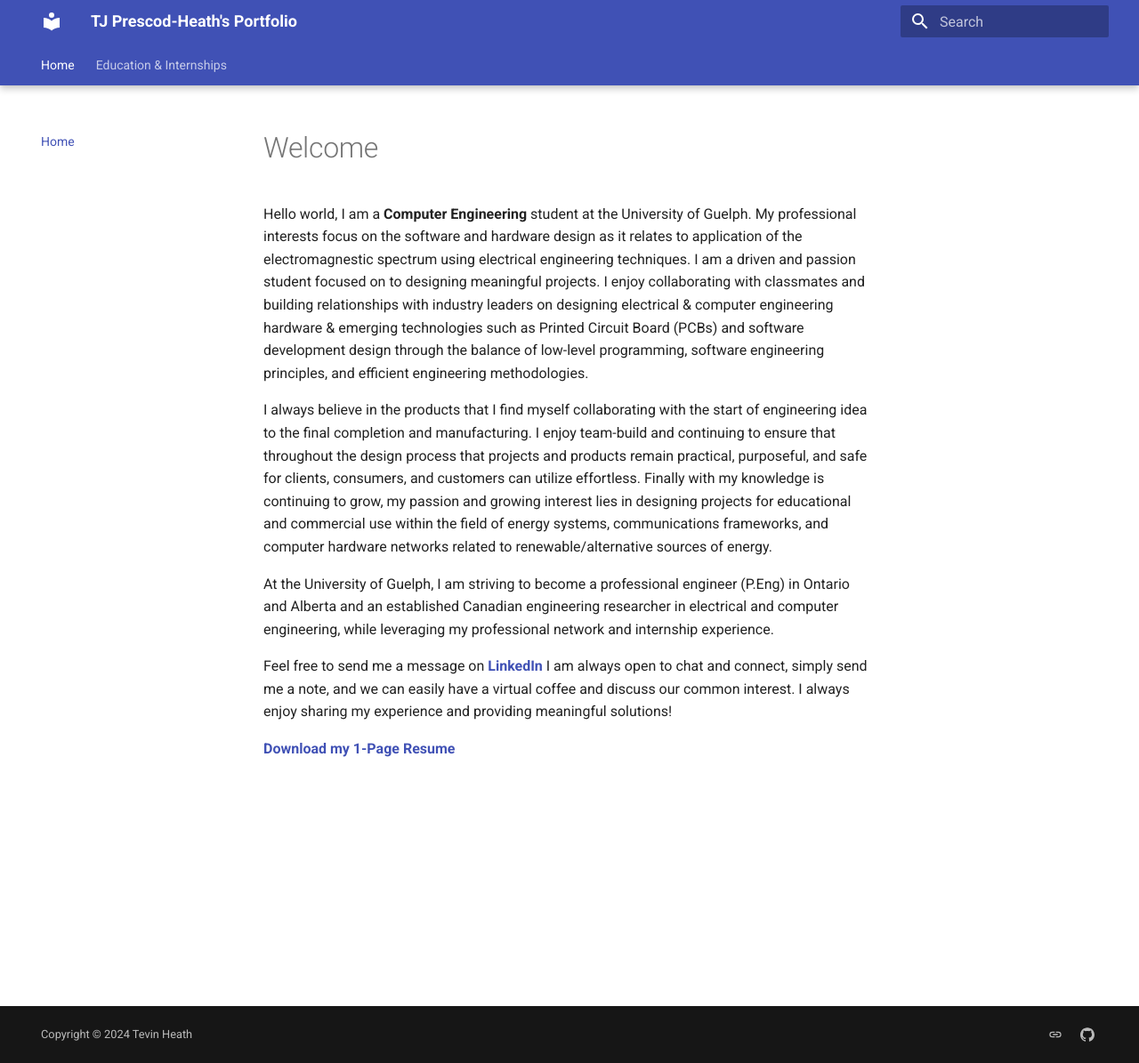
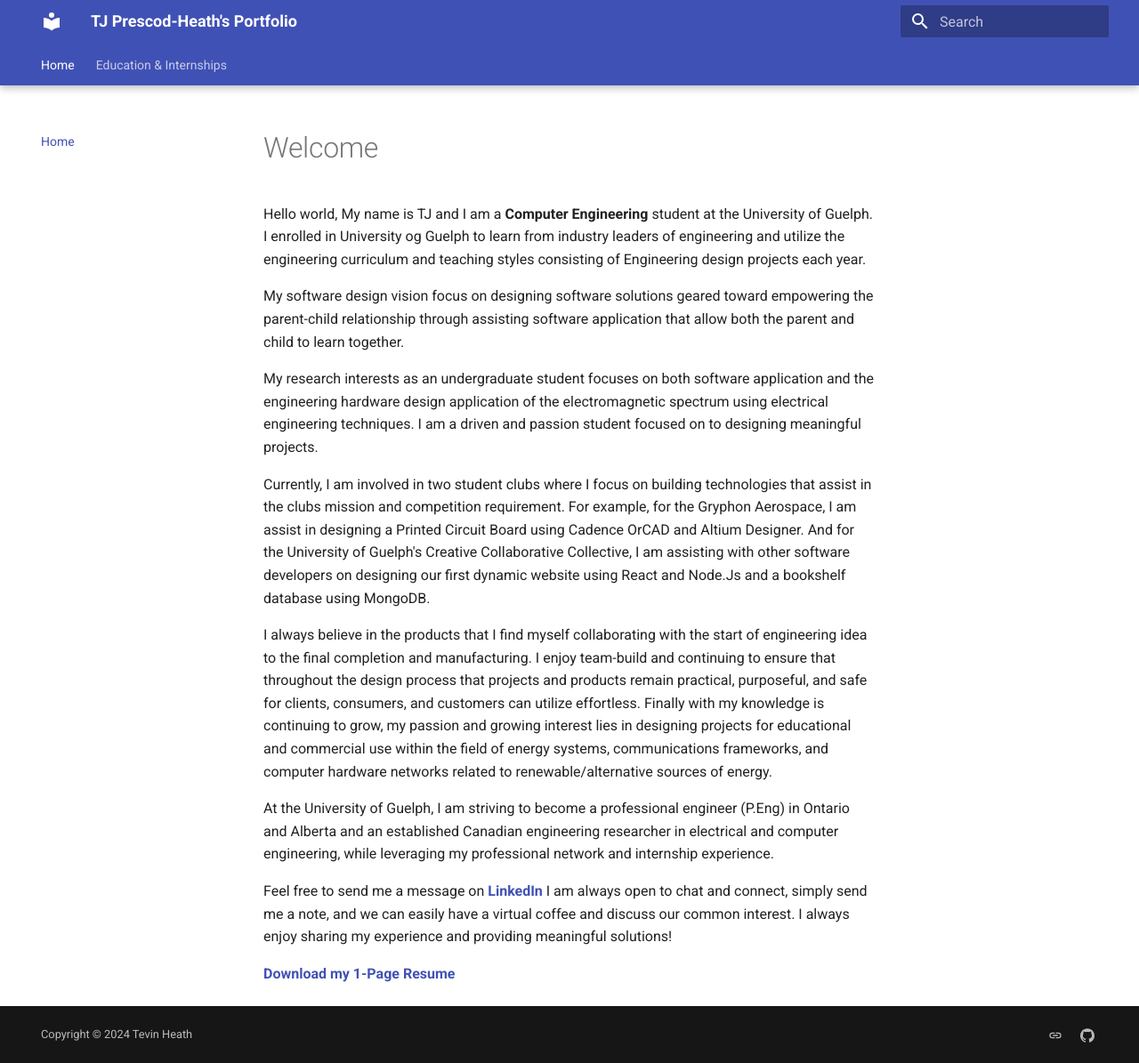
Before and after one commit to TevHeath/tevheath.github.io, an MkDocs documentation site: the page built from docs/index.md, in a window 1280 px wide and 1195 px high. Shown: the whole window at 89% size. Built offline with MkDocs 1.6.1 and Material for MkDocs 9.7.7, drawn with Linux system fonts in a browser that asks for light colours.

Commit message:
Added specific section in the index page

```diff
--- a/docs/index.md
+++ b/docs/index.md
@@ -1,6 +1,12 @@
 # Welcome
 
-Hello world, I am a **Computer Engineering** student at the University of Guelph. My professional interests focus on the software and hardware design as it relates to application of the electromagnestic spectrum using electrical engineering techniques. I am a driven and passion student focused on to designing meaningful projects. I enjoy collaborating with classmates and building relationships with industry leaders on designing electrical & computer engineering hardware & emerging technologies such as Printed Circuit Board (PCBs) and software development design through the balance of low-level programming, software engineering principles, and efficient engineering methodologies.
+Hello world, My name is TJ and I am a **Computer Engineering** student at the University of Guelph. I enrolled in University og Guelph to learn from industry leaders of engineering and utilize the engineering curriculum and teaching styles consisting of Engineering design projects each year.
+
+My software design vision focus on designing software solutions geared toward empowering the parent-child relationship through assisting software application that allow both the parent and child to learn together.
+
+My research interests as an undergraduate student focuses on both software application and the engineering hardware design application of the electromagnetic spectrum using electrical engineering techniques. I am a driven and passion student focused on to designing meaningful projects.
+
+Currently, I am involved in two student clubs where I focus on building technologies that assist in the clubs mission and competition requirement. For example, for the Gryphon Aerospace, I am assist in designing a Printed Circuit Board using Cadence OrCAD and Altium Designer. And for the University of Guelph's Creative Collaborative Collective, I am assisting with other software developers on designing our first dynamic website using React and Node.Js and a bookshelf database using MongoDB.
 
 
 I always believe in the products that I find myself collaborating with the start of engineering idea to the final completion and manufacturing. I enjoy team-build and continuing to ensure that throughout the design process that projects and products remain practical, purposeful, and safe for clients, consumers, and customers can utilize effortless. Finally with my knowledge is continuing to grow, my passion and growing interest lies in designing projects for educational and commercial use within the field of energy systems, communications frameworks, and computer hardware networks related to renewable/alternative sources of energy.
```
